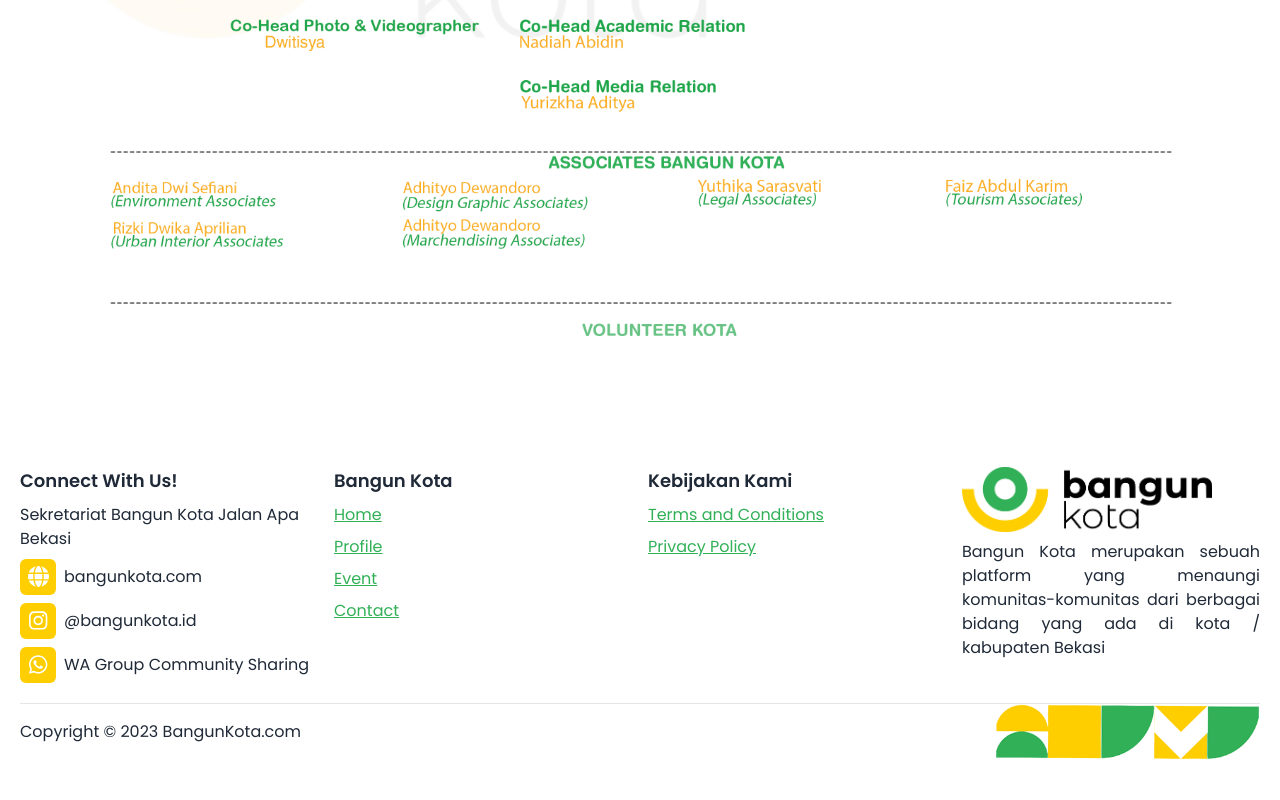
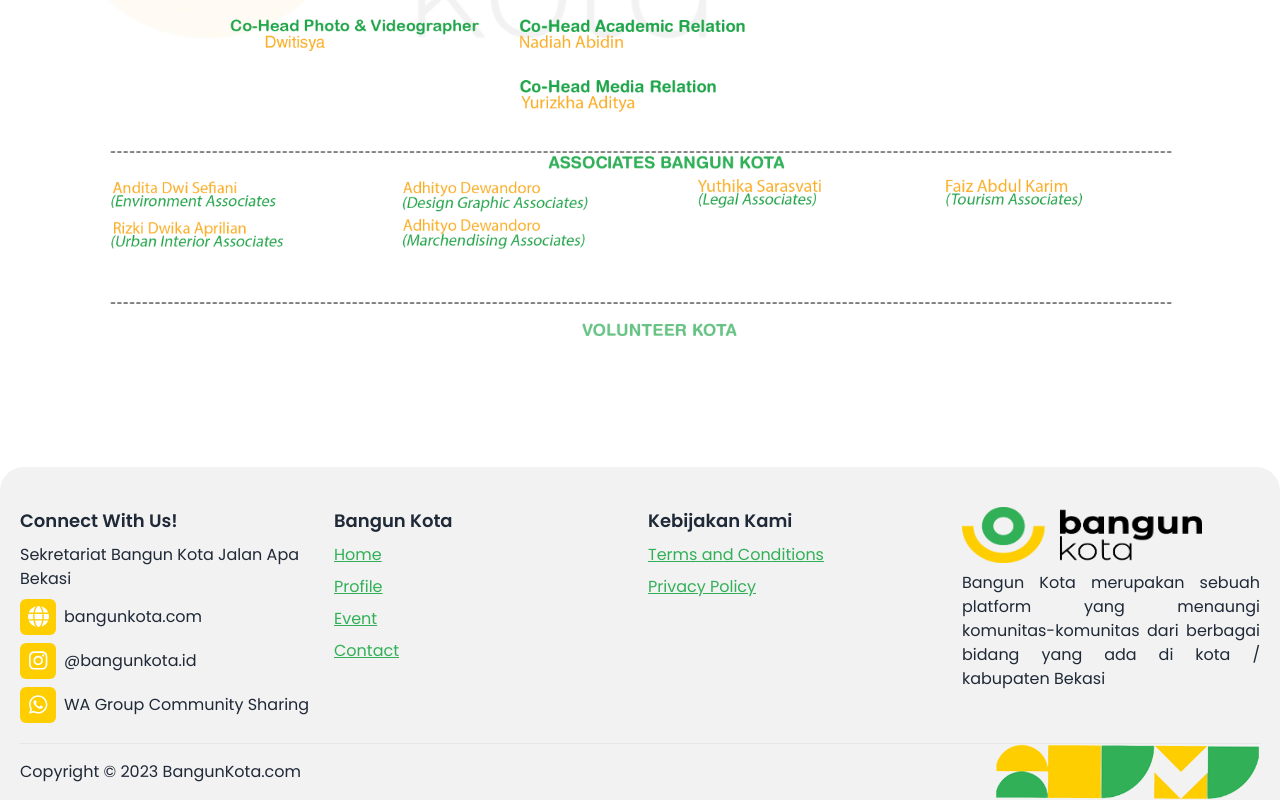
Before and after one commit to studiolembar/bangunkota, a Next.js app: page /profile in a window 1280 px wide. Shown: the part 1756-2556 px from the top of the page. Before the commit the page ends 2516 px from the top, so only its background shows below. Built offline with nearby package versions, Linux system fonts and the light colour scheme.

Commit message:
[UPDATE] Footer

```diff
--- a/src/components/Footer/index.tsx
+++ b/src/components/Footer/index.tsx
@@ -15,9 +15,9 @@
 }, []);
 
   return (
-    <section className="px-5 lg:px-0 font-poppins">
+    <section className="px-5 lg:px-0 font-poppins bg-base-200 pt-5 lg:pt-10 rounded-t-3xl">
       <div className="lg:px-5 lg:container lg:mx-auto">
-        <footer className="footer bg-base-100 pb-5 text-base-content grid lg:grid-cols-4 gap-4">
+        <footer className="footer bg-base-200 pb-5 text-base-content grid lg:grid-cols-4 gap-4">
           <nav className="col-span-2 lg:col-span-1 order-last lg:order-none">
             <header className="text-lg font-semibold">Connect With Us!</header>
             <p className="text-base">
@@ -55,12 +55,13 @@
             <a className="link text-green text-base">Privacy Policy</a>
           </nav>
           <nav className="col-span-2 lg:col-span-1 order-first lg:order-none">
-            <header>
+            <header className="mx-auto lg:mx-0">
               <Image
                 src="/assets/icons/bangunkota-logo.png"
                 width={250}
                 height={250}
                 alt="logo"
+                className="w-36 h-12 lg:w-60 lg:h-14"
               />
             </header>
             <p className="text-justify text-base">
@@ -70,7 +71,7 @@
             </p>
           </nav>
         </footer>
-        <footer className="footer py-4 border-t text-base-content border-base-300 bg-[url('/assets/images/ornament-footer.png')] bg-no-repeat bg-right bg-contain">
+        <footer className="bg-base-200 footer py-4 border-t text-base-content border-base-300 bg-[url('/assets/images/ornament-footer.png')] bg-no-repeat bg-right bg-contain">
           <aside className="items-center">
             <p className="text-base">
               Copyright © {currentYear} BangunKota.com
--- a/src/components/Hero/index.tsx
+++ b/src/components/Hero/index.tsx
@@ -1,9 +1,9 @@
-import Image from "next/image";
 import { Player, Controls } from '@lottiefiles/react-lottie-player';
 
 export function Hero() {
   return (
     <section className="font-poppins">
+      <div className="lg:pl-2">
         <div className="lg:min-h-screen grid lg:grid-cols-2 gap-4 items-center justify-center">
           <Player
             autoplay
@@ -24,6 +24,7 @@
             </a>
           </div>
         </div>
+      </div>
     </section>
   );
 }
```
Lines whose indentation alone changed are shown as unchanged.
